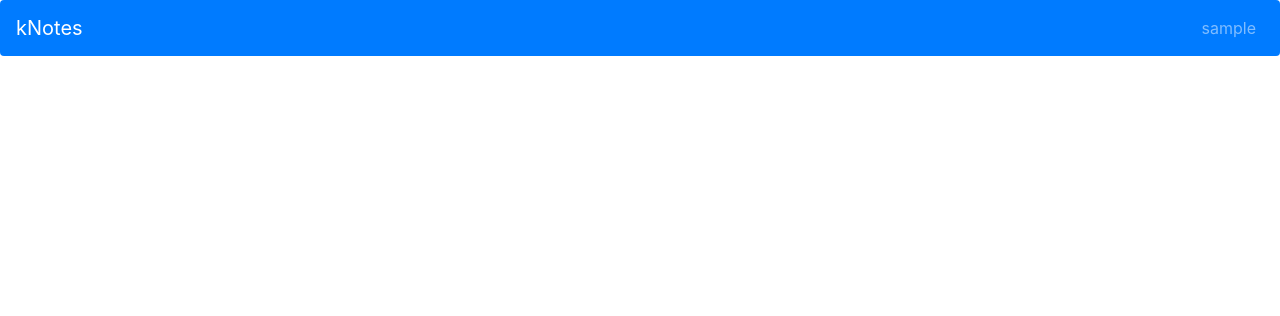
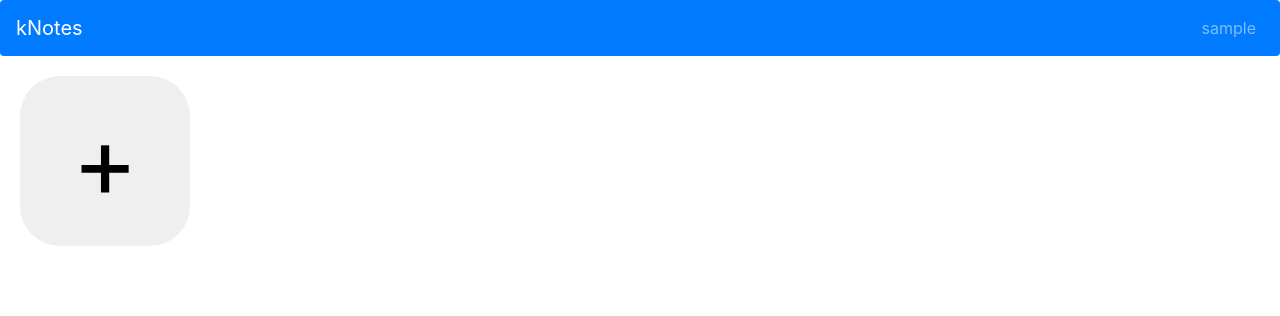
Before and after one commit to kyych/kNotes, a Flask app: page /dashboard in a window 1280 px wide. Shown: the top 316 px of the page. Run offline with Flask 2, Linux system fonts and the light colour scheme; the visitor is signed in with stand-in values (Sample User, id 1); parts of the project's set-up code (start-up, migrations or seed data) failed here and were passed over; some libraries are stand-ins or nearby versions.

Commit message:
button for adding note

```diff
--- a/static/styles/style.css
+++ b/static/styles/style.css
@@ -1,12 +1,12 @@
 body{
-    background: #00589F;
-    filter: progid:DXImageTransform.Microsoft.gradient(startColorstr='#00589F', endColorstr='#0073CF', GradientType=0);
+    /* background: #00589F; */
+    /* filter: progid:DXImageTransform.Microsoft.gradient(startColorstr='#00589F', endColorstr='#0073CF', GradientType=0);
     background: -webkit-linear-gradient(to bottom, #00589F 50%, #0073CF) !important;
     background: -moz-linear-gradient(to bottom, #00589F 50%, #0073CF) !important;
     background: -ms-linear-gradient(to bottom, #00589F 50%, #0073CF) !important;
     background: -o-linear-gradient(to bottom, #00589F 50%, #0073CF) !important;
     background: linear-gradient(to bottom, #00589F 50%, #0073CF) !important;
-    color: white;
+    color: white; */
   }
 
   div.well{
@@ -34,3 +34,11 @@ body{
     height:30px;
     background-image:url('http://placehold.it/200x30/000000/ffffff/&text=BRAND+LOGO');
   }
+
+  #element-add{
+    width: 170px;
+    height: 170px;
+    font-size: 100px;
+    margin: 20px 20px 20px 20px;
+    border-radius: 40px;
+  }
--- a/templates/dashboard.html
+++ b/templates/dashboard.html
@@ -2,6 +2,7 @@
 <html lang="en">
 <head>
   <link rel="stylesheet" href="https://maxcdn.bootstrapcdn.com/bootstrap/4.1.3/css/bootstrap.min.css"/>
+  <link rel="stylesheet" href="{{ url_for('static',filename='styles/style.css') }}">
 </head>
 <body>
 <nav class="navbar navbar-expand-lg navbar-dark bg-primary rounded">
@@ -18,6 +19,11 @@
     </li>
   </ul>
 </nav>
+
+
+<button id="element-add" type="button" class="btn">+</button>
+
+
 <script src="https://code.jquery.com/jquery-3.2.1.slim.min.js"></script>
 <script src="https://maxcdn.bootstrapcdn.com/bootstrap/4.0.0/js/bootstrap.min.js"></script>
 </body>
--- a/templates/login_page.html
+++ b/templates/login_page.html
@@ -5,7 +5,8 @@
   <title>SIMPLENOTETAKINGAPP</title>
   <script src="https://cdnjs.cloudflare.com/ajax/libs/modernizr/2.8.3/modernizr.min.js" type="text/javascript"></script>
 
-<link rel='stylesheet' href='https://netdna.bootstrapcdn.com/bootstrap/3.0.2/css/bootstrap.css'><link rel="stylesheet" href="{{ url_for('static',filename='styles/style.css') }}">
+<link rel='stylesheet' href='https://netdna.bootstrapcdn.com/bootstrap/3.0.2/css/bootstrap.css'>
+<link rel="stylesheet" href="{{ url_for('static',filename='styles/style.css') }}">
 
 </head>
 <body>
```
Also changed, not shown: templates/signup_page.html (line endings or trailing spaces).
